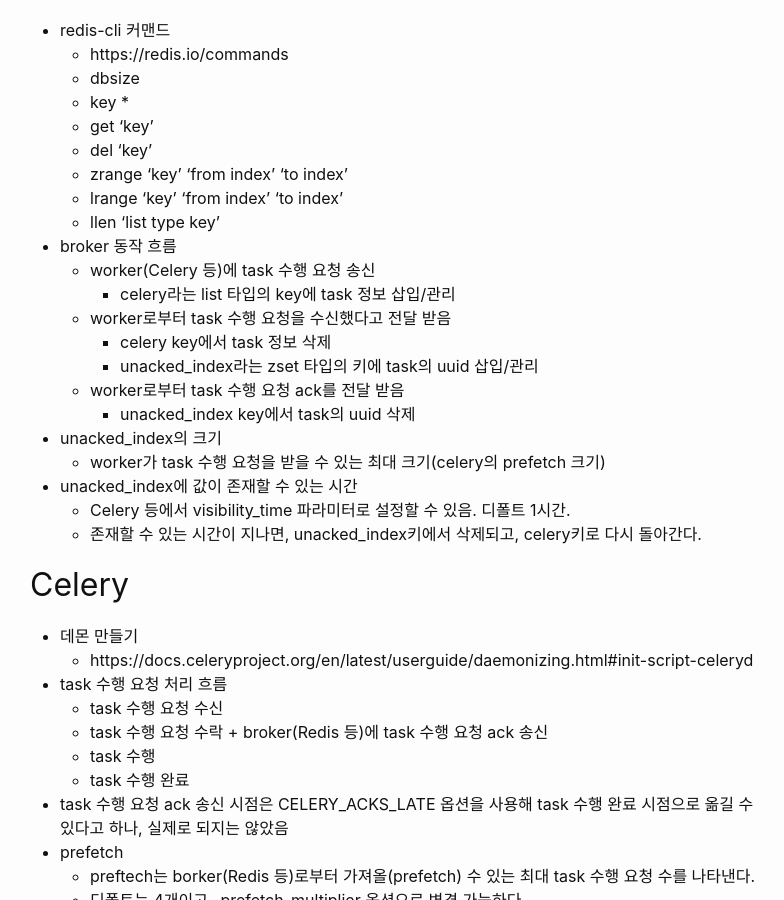
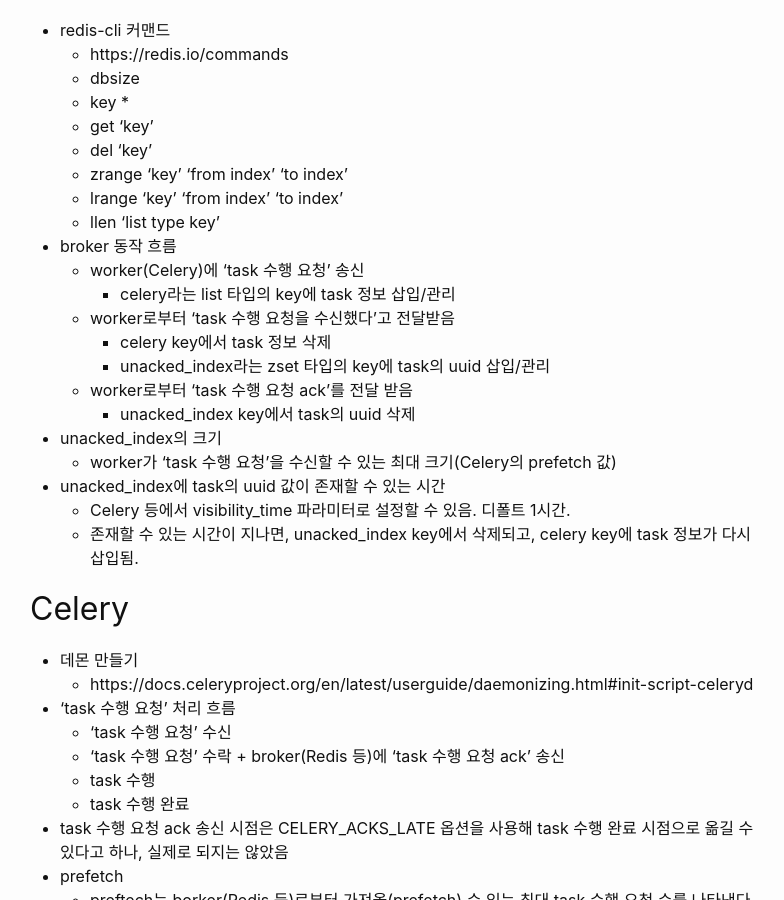
Before and after one commit to chorockuin/chorockuin.github.io, a Jekyll site: the page built from _posts/2020-11-22-uwsgi_django_redis_celery.md, in a window 1280 px wide and 900 px high, scrolled down 593 px. Shown: the whole window, without its empty margins (240-1024 px from the left). Built offline with Jekyll 4.4.1, drawn with Linux system fonts in a browser that asks for light colours.

Commit message:
Update 2020-11-22-uwsgi_django_redis_celery.md

```diff
--- a/_posts/2020-11-22-uwsgi_django_redis_celery.md
+++ b/_posts/2020-11-22-uwsgi_django_redis_celery.md
@@ -25,25 +25,25 @@
   * lrange 'key' 'from index' 'to index'
   * llen 'list type key'
 * broker 동작 흐름
-  * worker(Celery 등)에 task 수행 요청 송신
+  * worker(Celery)에 'task 수행 요청' 송신
     * celery라는 list 타입의 key에 task 정보 삽입/관리
-  * worker로부터 task 수행 요청을 수신했다고 전달 받음
+  * worker로부터 'task 수행 요청을 수신했다'고 전달받음
     * celery key에서 task 정보 삭제
-    * unacked_index라는 zset 타입의 키에 task의 uuid 삽입/관리
-  * worker로부터 task 수행 요청 ack를 전달 받음
+    * unacked_index라는 zset 타입의 key에 task의 uuid 삽입/관리
+  * worker로부터 'task 수행 요청 ack'를 전달 받음
     * unacked_index key에서 task의 uuid 삭제
 * unacked_index의 크기
-  * worker가 task 수행 요청을 받을 수 있는 최대 크기(celery의 prefetch 크기)
-* unacked_index에 값이 존재할 수 있는 시간
+  * worker가 'task 수행 요청'을 수신할 수 있는 최대 크기(Celery의 prefetch 값)
+* unacked_index에 task의 uuid 값이 존재할 수 있는 시간
   * Celery 등에서 visibility_time 파라미터로 설정할 수 있음. 디폴트 1시간.
-  * 존재할 수 있는 시간이 지나면, unacked_index키에서 삭제되고, celery키로 다시 돌아간다.
+  * 존재할 수 있는 시간이 지나면, unacked_index key에서 삭제되고, celery key에 task 정보가 다시 삽입됨.
 
 ## Celery
 * 데몬 만들기
   * https://docs.celeryproject.org/en/latest/userguide/daemonizing.html#init-script-celeryd
-* task 수행 요청 처리 흐름
-  * task 수행 요청 수신
-  * task 수행 요청 수락 + broker(Redis 등)에 task 수행 요청 ack 송신
+* 'task 수행 요청' 처리 흐름
+  * 'task 수행 요청' 수신
+  * 'task 수행 요청' 수락 + broker(Redis 등)에 'task 수행 요청 ack' 송신
   * task 수행
   * task 수행 완료
 * task 수행 요청 ack 송신 시점은 CELERY_ACKS_LATE 옵션을 사용해 task 수행 완료 시점으로 옮길 수 있다고 하나, 실제로 되지는 않았음
```
